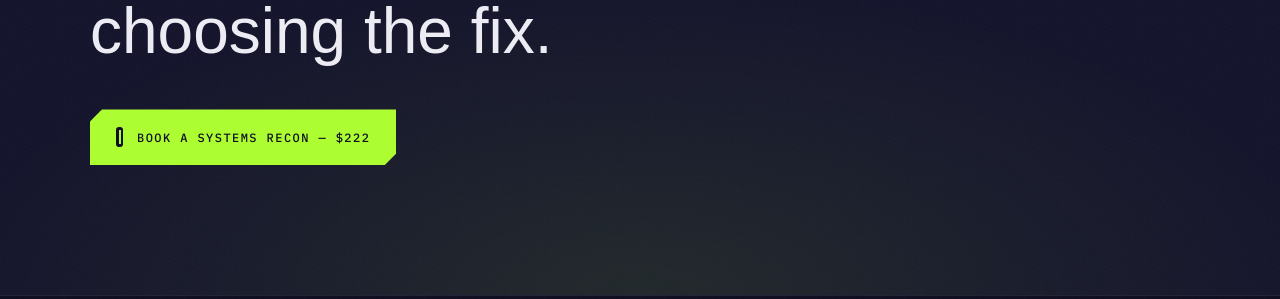
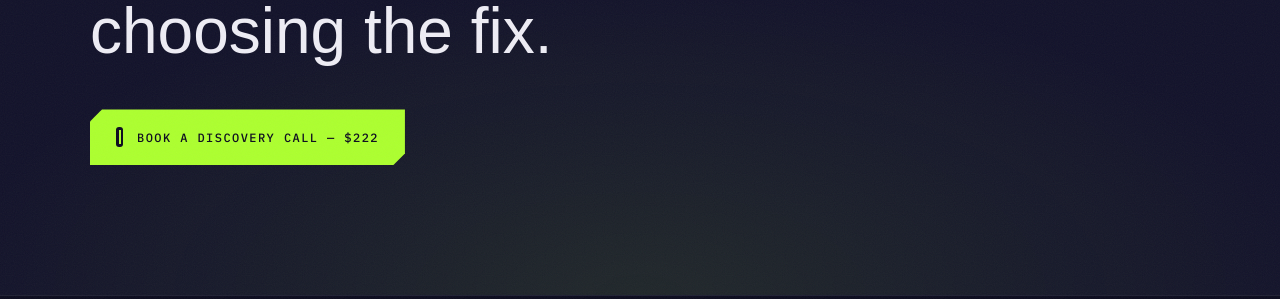
Before and after one commit to HighJohnTech/highjohn-preview, a Jekyll site: the page built from services-cybersecurity.html, in a window 1280 px wide and 900 px high, scrolled down 3958 px. Shown: the part 250-549 px from the top of the window. Built offline with Jekyll 4.4.1, drawn with Linux system fonts in a browser that asks for light colours; some web fonts are replaced.

Commit message:
Use Discovery Call on cybersecurity page

```diff
--- a/services-cybersecurity.html
+++ b/services-cybersecurity.html
@@ -15,4 +15,4 @@ permalink: /services/cybersecurity/
 
 <section class="faq"><div class="wrap"><span class="sec-kicker mono rv">Before you book</span><h2 class="rv d1">Clear claims. Clear boundaries.</h2><div class="faq-item rv d2"><h3>Is every security engagement a penetration test?</h3><p>No. Secure architecture, permissions review, technology-risk identification, and hardening can happen without penetration testing. Active testing is separately authorized and scoped.</p></div><div class="faq-item rv d2"><h3>Do you test third-party systems without permission?</h3><p>No. HJT does not perform active testing against a third party without written authorization and defined scope.</p></div><div class="faq-item rv d2"><h3>Can security be part of an AI, automation, or software build?</h3><p>Yes. That is the default HJT posture: security, permissions, data handling, and failure behavior are considered during architecture instead of waiting until after launch.</p></div></div></section>
 
-<section class="final" id="sec-final"><div class="wrap"><span class="sec-kicker mono rv">Start with the system</span><h2 class="rv d1">Find the highest-value exposure <span class="thin">before choosing the fix.</span></h2>{% include cta-book.html label="Book a Systems Recon — $222" service="Systems Audit" extra_class="rv d2" %}</div></section>
+<section class="final" id="sec-final"><div class="wrap"><span class="sec-kicker mono rv">Start with the system</span><h2 class="rv d1">Find the highest-value exposure <span class="thin">before choosing the fix.</span></h2>{% include cta-book.html label="Book a Discovery Call — $222" service="Discovery Call" extra_class="rv d2" %}</div></section>
```
